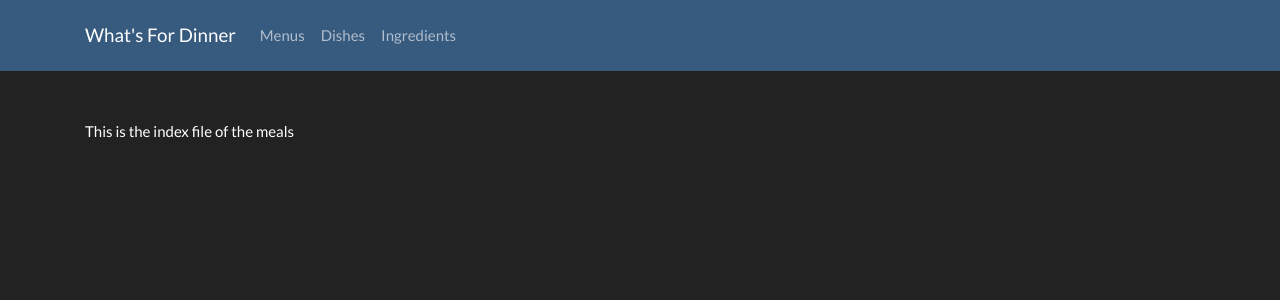
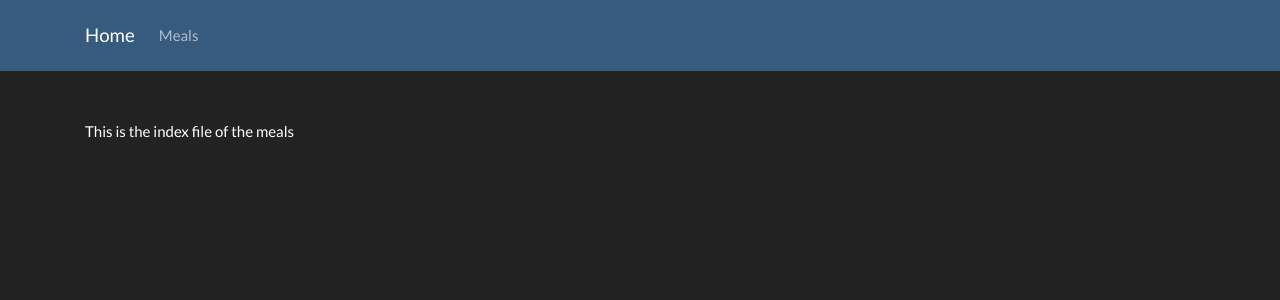
Before and after one commit to bakie/home, a Django app: template home/apps/meals/templates/index.html in a window 1280 px wide. Shown: the top 300 px of the page. Run offline with Django 3.2, Linux system fonts and the light colour scheme; the template is opened without the code that fills it, so the values that code supplies are empty; some libraries are stand-ins or nearby versions.

Commit message:
use url for hrefs

```diff
--- a/home/apps/base/templates/base.html
+++ b/home/apps/base/templates/base.html
@@ -14,22 +14,16 @@
 
         <script src="https://code.jquery.com/jquery-3.3.1.slim.min.js" integrity="sha384-q8i/X+965DzO0rT7abK41JStQIAqVgRVzpbzo5smXKp4YfRvH+8abtTE1Pi6jizo" crossorigin="anonymous"></script>
 
-        <title>What's For Dinner</title>
+        <title>Home app</title>
     </head>
     <body>
         <div class="navbar navbar-expand-lg fixed-top navbar-dark bg-primary">
             <div class="container">
-                <a href="#" class="navbar-brand">What's For Dinner</a>
+                <a href="{% url 'base:index' %}" class="navbar-brand">Home</a>
                 <div class="collapse navbar-collapse" id="navbarResponsive">
                     <ul class="navbar-nav">
                         <li class="nav-item">
-                            <a class="nav-link" href="#">Menus</a>
-                        </li>
-                        <li class="nav-item">
-                            <a class="nav-link" href="#">Dishes</a>
-                        </li>
-                        <li class="nav-item">
-                            <a class="nav-link" href="#">Ingredients</a>
+                            <a class="nav-link" href="{% url 'meals:index' %}">Meals</a>
                         </li>
                     </ul>
                     <ul class="nav navbar-nav ml-auto">
--- a/home/apps/base/urls.py
+++ b/home/apps/base/urls.py
@@ -4,5 +4,5 @@ from django.views.generic import TemplateView
 app_name = 'base'
 
 urlpatterns = [
-    path('', TemplateView.as_view(template_name='base.html'), name='home')
+    path('', TemplateView.as_view(template_name='base.html'), name='index')
 ]
```
